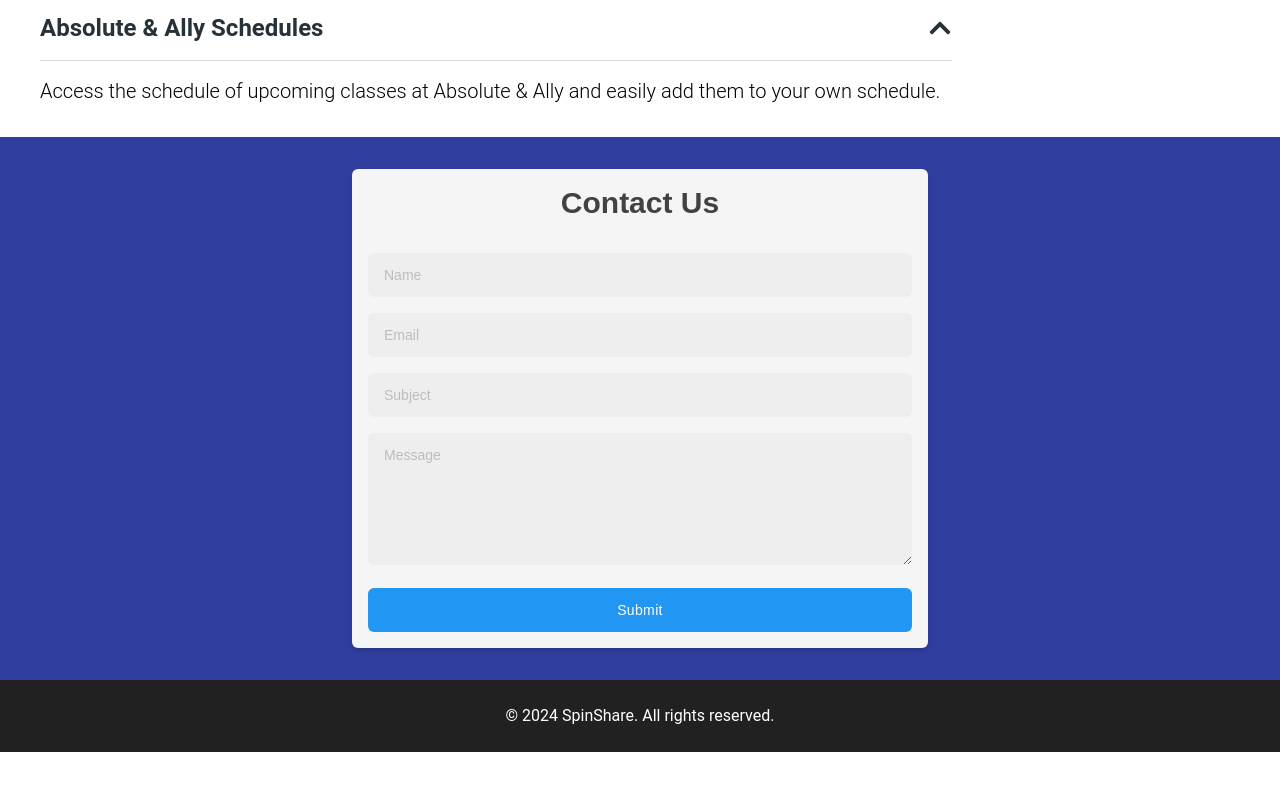
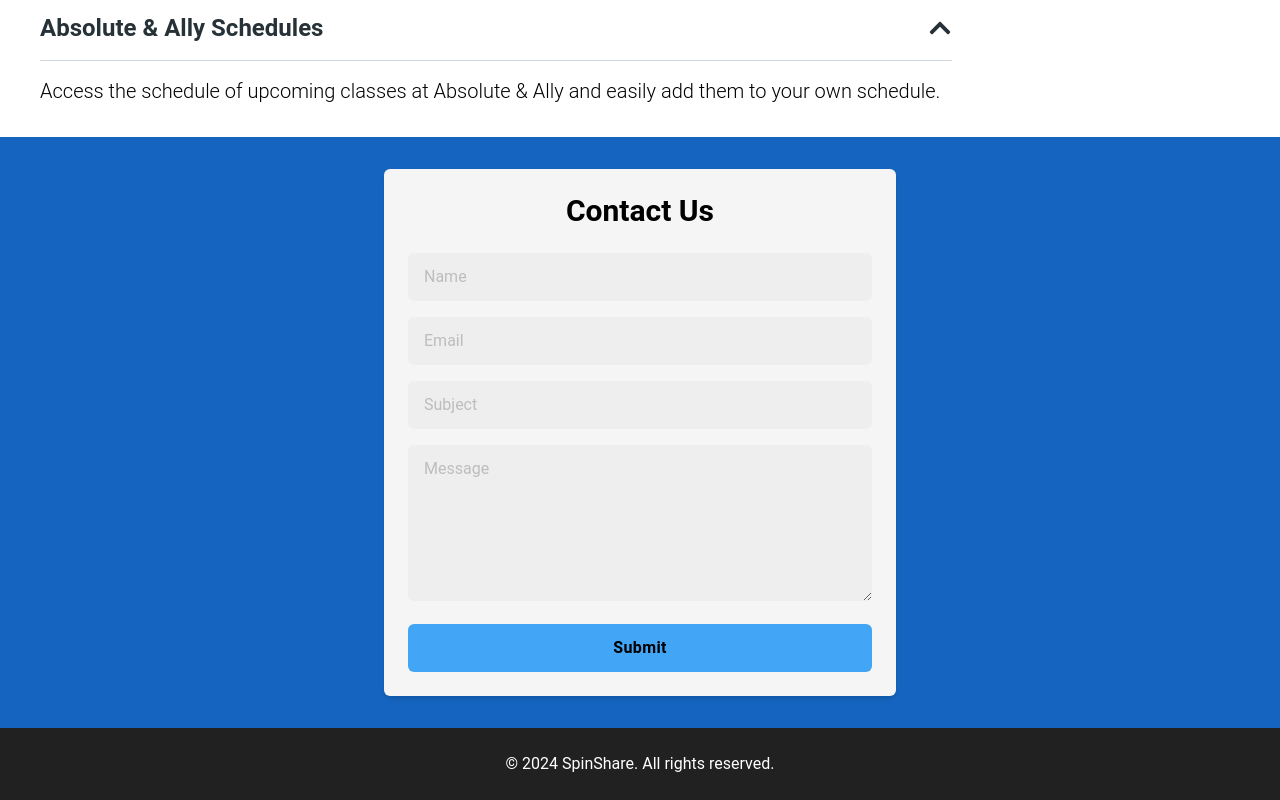
Before and after one commit to SQ77/spinShare, a React (Vite) app: page / in a window 1280 px wide. Shown: the part 699-1499 px from the top of the page. Before the commit the page ends 1451 px from the top, so only its background shows below. Built offline with nearby package versions, Linux system fonts and the light colour scheme; no server answers.

Commit message:
Minor UI changes

```diff
--- a/src/components/ContactForm.jsx
+++ b/src/components/ContactForm.jsx
@@ -1,6 +1,4 @@
-import React from "react";
-import { ToastContainer, toast } from "react-toastify";
-import "react-toastify/dist/ReactToastify.css";
+import { toast } from 'react-toastify';
 
 const ContactForm = () => {
 
@@ -8,7 +6,7 @@
         event.preventDefault();
         const formData = new FormData(event.target);
 
-        formData.append("access_key", "3b7663c6-851a-47b0-9d88-841cf410f21c"); // Add your access key here
+        formData.append("access_key", "3b7663c6-851a-47b0-9d88-841cf410f21c");
 
         const object = Object.fromEntries(formData);
         const json = JSON.stringify(object);
@@ -22,25 +20,22 @@
             body: json
         }).then((res) => res.json());
 
-        // Show toast if the submission is successful
         if (res.success) {
-            toast.success("Submitted!", {
-                position: toast.TOP_RIGHT,
-            });
+            toast.success("Form submitted successfully!");
         } else {
             toast.error("Submission failed. Please try again.");
         }
     };
 
     return (
-        <div className="p-4 mx-auto max-w-xl bg-gray-100 font-[sans-serif] rounded-md shadow-md">
-            <h1 className="text-3xl text-gray-800 font-extrabold text-center">Contact Us</h1>
-            <form onSubmit={onSubmit} className="mt-8 space-y-4">
+        <div className="mx-6 px-4 md:mx-auto md:max-w-lg bg-gray-100 rounded-md shadow-md py-6">
+            <h1 className="text-3xl text-black font-bold text-center">Contact Us</h1>
+            <form onSubmit={onSubmit} className="md:mt-6 mt-8 px-4 md:px-2 space-y-4">
                 <input
                     type="text"
                     name="name"
                     placeholder="Name"
-                    className="w-full rounded-md py-3 px-4 text-gray-800 bg-gray-200 focus:bg-transparent text-sm outline-blue-500"
+                    className="w-full rounded-md py-2 sm:py-3 px-3 sm:px-4 text-gray-800 bg-gray-200 focus:bg-transparent text-sm sm:text-base outline-blue-500"
                     required
                     maxLength="50"
                 />
@@ -48,7 +43,7 @@
                     type="email"
                     name="email"
                     placeholder="Email"
-                    className="w-full rounded-md py-3 px-4 text-gray-800 bg-gray-200 focus:bg-transparent text-sm outline-blue-500"
+                    className="w-full rounded-md py-2 sm:py-3 px-3 sm:px-4 text-gray-800 bg-gray-200 focus:bg-transparent text-sm sm:text-base outline-blue-500"
                     required
                     maxLength="50"
                 />
@@ -56,26 +51,24 @@
                     type="text"
                     name="subject"
                     placeholder="Subject"
-                    className="w-full rounded-md py-3 px-4 text-gray-800 bg-gray-200 focus:bg-transparent text-sm outline-blue-500"
+                    className="w-full rounded-md py-2 sm:py-3 px-3 sm:px-4 text-gray-800 bg-gray-200 focus:bg-transparent text-sm sm:text-base outline-blue-500"
                     maxLength="50"
                 />
                 <textarea
                     name="message"
                     placeholder="Message"
                     rows="6"
-                    className="w-full rounded-md px-4 text-gray-800 bg-gray-200 focus:bg-transparent text-sm pt-3 outline-blue-500"
+                    className="w-full rounded-md px-3 sm:px-4 text-gray-800 bg-gray-200 focus:bg-transparent text-sm sm:text-base pt-2 sm:pt-3 outline-blue-500"
                     required
                     maxLength="100"
                 ></textarea>
                 <button
                     type="submit"
-                    className="text-white bg-blue-500 hover:bg-blue-600 tracking-wide rounded-md text-sm px-4 py-3 w-full"
+                    className="text-black font-bold bg-blue-400 hover:bg-blue-600 tracking-wide rounded-md text-sm sm:text-base px-4 py-3 w-full"
                 >
                     Submit
                 </button>
             </form>
-
-            <ToastContainer />
         </div>
     );
 };
--- a/src/components/pages/Home.jsx
+++ b/src/components/pages/Home.jsx
@@ -1,13 +1,13 @@
 import Hero from "../Hero";
 import Features from "../Features";
-import ContactForm from "../ContactForm"; // Import the ContactForm component
+import ContactForm from "../ContactForm";
 
 const Home = () => {
   return (
     <>
       <Hero />
       <Features />
-      <div className="bg-indigo-700 py-8">
+      <div className="bg-blue-800 py-8">
           <ContactForm />
       </div>
     </>
```
